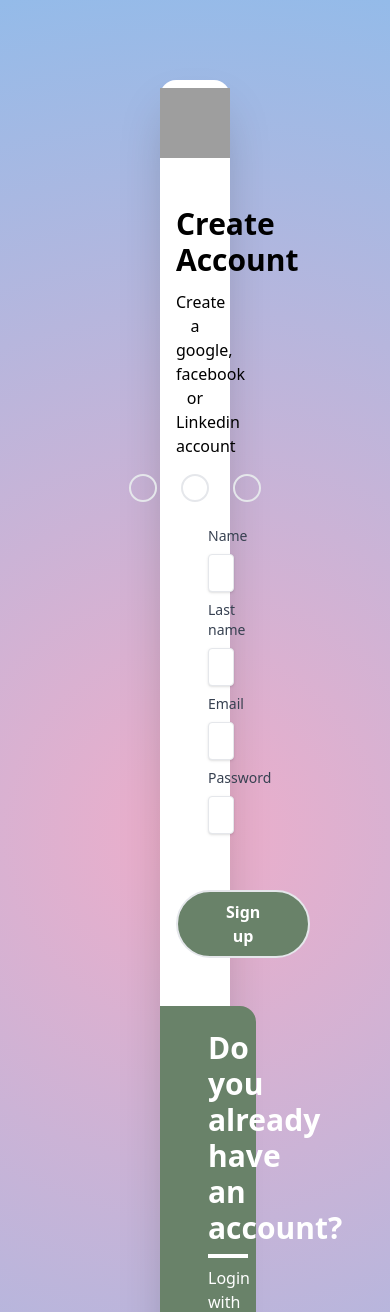
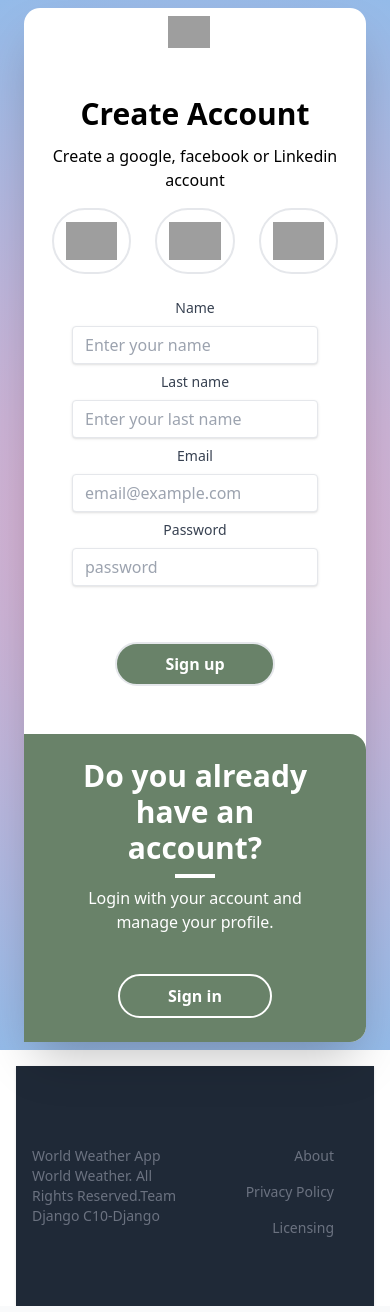
Before and after one commit to No-Country/C10-15-ft-django, a Django app: page /register/ in a window 390 px wide. Shown: the part 244-1556 px from the top of the page. Run offline with Django 4.2, Linux system fonts and the light colour scheme; some libraries are stand-ins or nearby versions; grey boxes are pictures that could not be loaded.

Commit message:
Login and register responsive

```diff
--- a/django_weather/weatherApp/templates/register.html
+++ b/django_weather/weatherApp/templates/register.html
@@ -1,97 +1,98 @@
 {% extends "base.html" %}
 
 {% block content %}
-<div class='flex flex-col items-center justify-center min-h-screen py-20' style="min-height: 100vh; padding-top: 5rem;">
-  <div class='flex flex-col items-center justify-center w-full flex-1 md:px-20 text-center' style="padding-left: 10rem; padding-right: 10rem;">
-    <div class='flex flex-col md:flex-row bg-white rounded-2xl shadow-2xl w-full '>
+<div class="flex flex-col items-center justify-center min-h-screen py-2">
+  <div class="flex flex-col items-center justify-center w-full flex-1 px-6 md:px-20 lg:px-80 text-center">
+    <div class="flex flex-col md:flex-row bg-white rounded-2xl shadow-2xl w-full ">
       {#Sign in section#}
-      <div class='w-full md:w-3/5'>
-        <div class='text-left font-bold'>
-          <div class='mt-2 flex flex-row justify-center'>
-            <img src='AcaElLogo.png' alt='Logo' class='h-[70px] w-[70px]'/>
+      <div class="w-full md:w-3/5">
+        <div class="text-left font-bold">
+          <div class="mt-2 flex flex-row justify-center">
+            <img src="https://flowbite.com/docs/images/logo.svg" class="h-8 mr-3" alt="Flowbite Logo">
           </div>
         </div>
-        <div class='py-0'>
-          <div class='flex-1 flex flex-col items-center py-12 px-4 sm:px-2 lg:flex-none lg:px-20 xl:px-24'>
-            <div class='mx auto w-full max-w-sm lg:max-w-lg lg:w-[100rem]'>
-              <div class='text-center'>
-                <h2 class='text-3xl font-Poiret font-bold mb-3'>Create Account</h2>
-                <p class='font-Poiret'>Create a google, facebook or Linkedin account</p>
-                <div class=' mt-4 flex justify-center my-2'>
-                  <a href='#' class='border-2 border-gray-200 rounded-full p-3 mx-3'>
-                    <i class="fa-brands fa-facebook-f fa-xs"></i>
+        <div class="py-0">
+          <div class="flex-1 flex flex-col items-center py-12 px-4 sm:px-2 lg:flex-none lg:px-20 xl:px-24">
+            <div class="mx auto w-full max-w-sm lg:max-w-lg lg:w-[100rem]">
+              <div class="text-center">
+                <h2 class="text-3xl font-Poiret font-bold mb-3">Create Account</h2>
+                <p class="font-Poiret">Create a google, facebook or Linkedin account</p>
+                <div class=" mt-4 flex justify-center my-2">
+                  <a href="#" class="border-2 border-gray-200 rounded-full p-3 mx-3">
+                    <img src="https://img.icons8.com/windows/32/null/facebook-f--v1.png"/>
                   </a>
-                  <a href='#' class='border-2 border-gray-200 rounded-full p-3 mx-3'>
-                    <i class="fa-brands fa-linkedin-in fa-xs"></i>
+                  <a href="#" class="border-2 border-gray-200 rounded-full p-3 mx-3">
+                    <img src="https://img.icons8.com/windows/32/null/linkedin-2.png" class="text-sm"/>
                   </a>
-                  <a href='#' class='border-2 border-gray-200 rounded-full p-3 mx-3'>
-                    <i class="fa-brands fa-google fa-xs"></i>
+                  <a href="#" class="border-2 border-gray-200 rounded-full p-3 mx-3">
+                    <img src="https://img.icons8.com/windows/32/null/google-logo.png"/>
                   </a>
                 </div> {# Social login section#}
               </div>
-              <div class='mt-6'>
-                <form class='space-y-1'>
-                  <div class=' px-8 grid grid-cols-1 gap-2 lg:grid-cols-2 lg:gap-3 lg:px-16'>
+              <div class="mt-6">
+                <form class="space-y-1">
+                  <div class=" px-8 grid grid-cols-1 gap-2 lg:grid-cols-2 lg:gap-3 lg:px-16">
                     <div>
                       <label
-                      class='font-roboto block text-sm font-medium text-gray-700'>
+                      class="font-roboto block text-sm font-medium text-gray-700">
                         Name
                       </label>
                       <input
-                      type='text'
-                      class='mt-2 shadow appearance-none border rounded w-full py-2 px-3 text-sky-900 leading-tight focus:outline-none focus:shadow-outline'
-                      placeholder='Enter your name'/>
+                      type="text"
+                      class="mt-2 shadow appearance-none border rounded w-full py-2 px-3 text-sky-900 leading-tight focus:outline-none focus:shadow-outline"
+                      placeholder="Enter your name"/>
                     </div>
                     <div>
                       <label
-                      for='Last name'
-                      class='font-roboto block text-sm font-medium text-gray-700'>
+                      for="Last name"
+                      class="font-roboto block text-sm font-medium text-gray-700">
                         Last name
                       </label>
                       <input
-                      type='text'
-                      class='mt-2 shadow appearance-none border rounded w-full py-2 px-3 text-sky-700 leading-tight focus:outline-none focus:shadow-outline'
-                      placeholder='Enter your last name'></input>
+                      type="text"
+                      class="mt-2 shadow appearance-none border rounded w-full py-2 px-3 text-sky-700 leading-tight focus:outline-none focus:shadow-outline"
+                      placeholder="Enter your last name"></input>
                     </div>
                     <div>
                       <label
-                      for='Email'
-                      class='font-roboto block text-sm font-medium text-gray-700'>
+                      for="Email"
+                      class="font-roboto block text-sm font-medium text-gray-700">
                         Email
                       </label>
                       <input
-                      type='email'
-                      class='mt-2 shadow appearance-none border rounded w-full py-2 px-3 text-sky-700 leading-tight focus:outline-none focus:shadow-outline'
-                      placeholder='email@example.com'/>
+                      type="email"
+                      class="mt-2 shadow appearance-none border rounded w-full py-2 px-3 text-sky-700 leading-tight focus:outline-none focus:shadow-outline"
+                      placeholder="email@example.com"/>
                     </div>
                     <div>
                       <label
-                      for='password'
-                      class='font-roboto block text-sm font-medium text-gray-700'>
+                      for="password"
+                      class="font-roboto block text-sm font-medium text-gray-700">
                         Password
                       </label>
                       <input
-                      type='password'
-                      class='mt-2 shadow appearance-none border rounded w-full py-2 px-3 text-sky-700 leading-tight focus:outline-none focus:shadow-outline'
-                      placeholder='password'></input>
+                      type="password"
+                      class="mt-2 shadow appearance-none border rounded w-full py-2 px-3 text-sky-700 leading-tight focus:outline-none focus:shadow-outline"
+                      placeholder="password"></input>
                     </div>
                   </div>
                 </form>
                 <a
-                href='#'
-                class='border-2 bg-[#698269] text-white rounded-full px-12 py-2 inline-block font-semibold hover:bg-[#698269] hover:text-white mt-10'>Sign up</a>
+                href="{% url 'register' %}"
+                class="border-2 bg-[#698269] text-white rounded-full px-12 py-2 inline-block font-semibold hover:bg-[#698269] hover:text-white mt-10">Sign up</a>
               </div>
             </div>
           </div>
         </div>
       </div>
       {#Sign up section#}
-      <div class='w-full md:w-2/5 bg-[#698269] text-white rounded-tr-2xl rounded-br-2xl py-6 md:py-36 px-12'>
-        <h2 class='font-Poiret text-3xl font-bold mb-2'> Do you already have an account?</h2>
-        <div class='border-2 w-10 border-white inline-block mb-2'></div>
-        <p class='font-Poiret mb-10'> Login with your account and manage your profile.</p>
-        <a href="{% url 'login' %}"
-          class='border-2 border-white rounded-full px-12 py-2 inline-block font-semibold hover:bg-white hover:text-[#698269]'>Sign in</a>
+      <div class="w-full md:w-2/5 bg-[#698269] text-white rounded-tr-2xl rounded-br-2xl py-6 md:py-36 px-12">
+        <h2 class="font-Poiret text-3xl font-bold mb-2"> Do you already have an account?</h2>
+        <div class="border-2 w-10 border-white inline-block mb-2"></div>
+        <p class="font-Poiret mb-10"> Login with your account and manage your profile.</p>
+        <a
+          href="{% url 'login' %}"
+          class="border-2 border-white rounded-full px-12 py-2 inline-block font-semibold hover:bg-white hover:text-[#698269]">Sign in</a>
     </div>
     </div>
 
```
Also changed, not shown: django_weather/weatherApp/templates/city_weather.html (deleted, +0 -20 lines), django_weather/weatherApp/templates/login.html (+20 -16 lines).
